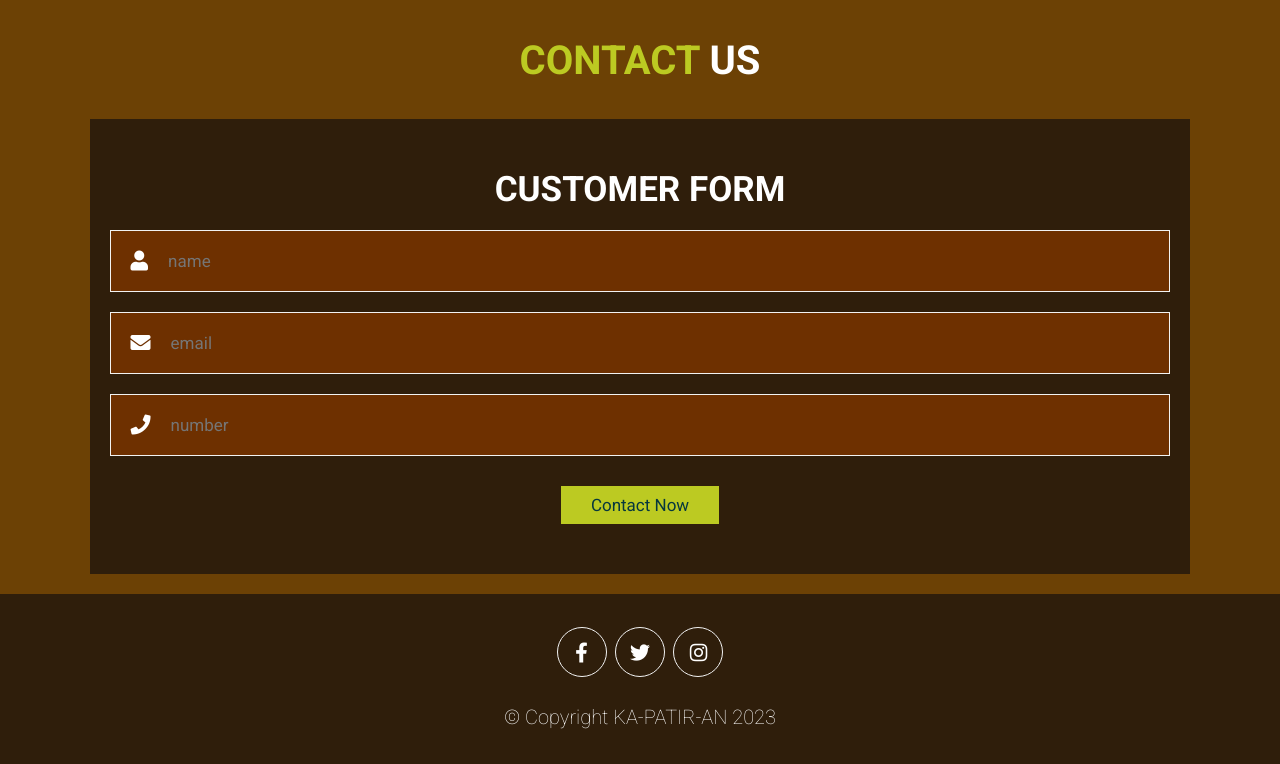
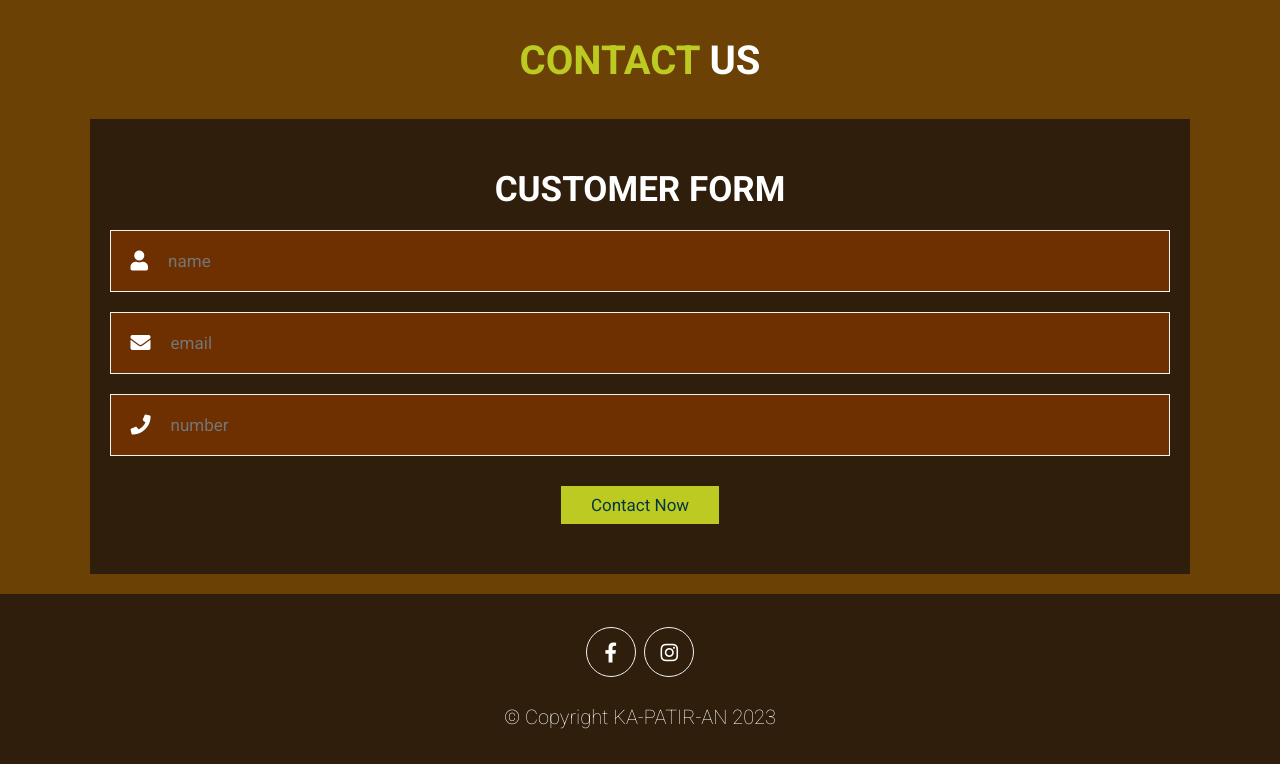
Before and after one commit to charles-virtucio/Ka-PATIR-An-WEBSITE, a plain HTML site: page index.html in a window 1280 px wide. Shown: the part 2545-3309 px from the top of the page. Drawn offline with Linux system fonts and the light colour scheme.

```diff
--- a/index.html
+++ b/index.html
@@ -224,7 +224,7 @@
 
   <div class="share">
       <a href="https://www.facebook.com/profile.php?id=100092670886042" class="fab fa-facebook-f"></a>
-      <a href="#" class="fab fa-twitter"></a>
+      <!-- <a href="#" class="fab fa-twitter"></a> -->
       <a href="https://www.instagram.com/kapatiran85/" class="fab fa-instagram"></a>
   </div>
 
```
